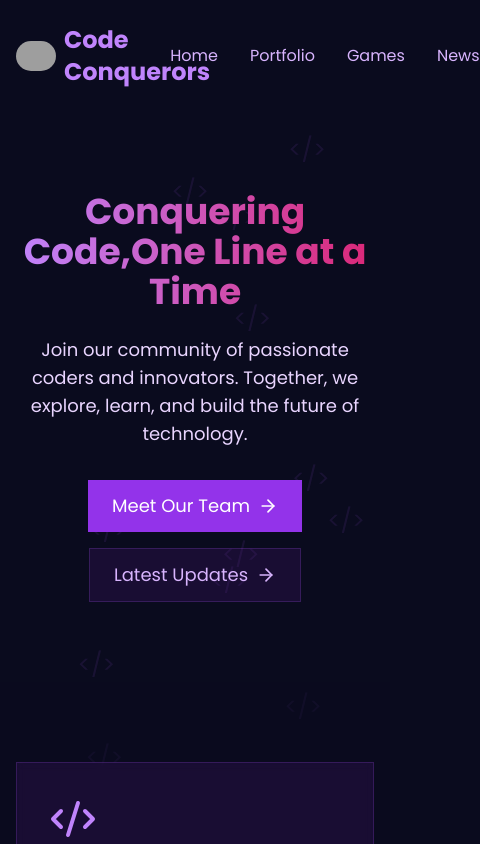
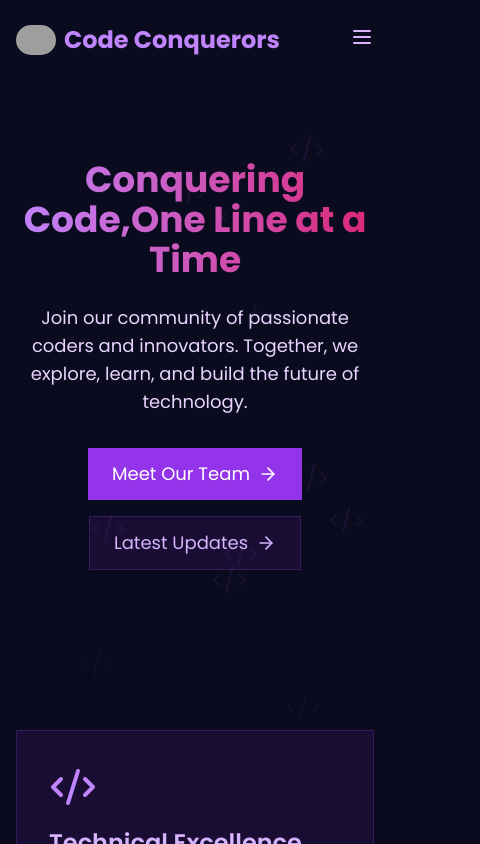
Before and after one commit to AyushPrakash414/Code-Conquerors, a Next.js app: page / in a window 390 px wide. Shown: the top 844 px of the page, 480 px wide, since content can reach past the window. Built offline with nearby package versions, Linux system fonts and the light colour scheme; grey boxes are pictures that could not be loaded.

Commit message:
Updated Header and layout structure

```diff
--- a/app/components/Header.tsx
+++ b/app/components/Header.tsx
@@ -1,9 +1,18 @@
-"use client";
+"use client"
+
+import { useState } from "react"
 import Link from "next/link"
 import { motion } from "framer-motion"
 import Image from "next/image"
+import { Menu, X } from "lucide-react"
 
 const Header = () => {
+  const [isMenuOpen, setIsMenuOpen] = useState(false)
+
+  const toggleMenu = () => {
+    setIsMenuOpen(!isMenuOpen)
+  }
+
   return (
     <header className="bg-transparent text-purple-300">
       <nav className="container mx-auto px-4 py-6 flex justify-between items-center">
@@ -24,28 +33,52 @@ const Header = () => {
             Code Conquerors
           </Link>
         </motion.div>
+
+        {/* Hamburger menu for mobile */}
+        <div className="lg:hidden">
+          <button onClick={toggleMenu} className="text-purple-300 hover:text-purple-200">
+            {isMenuOpen ? <X size={24} /> : <Menu size={24} />}
+          </button>
+        </div>
+
+        {/* Desktop menu */}
         <motion.div
-          className="flex items-center space-x-8"
+          className="hidden lg:flex items-center space-x-8"
           initial={{ opacity: 0, y: -20 }}
           animate={{ opacity: 1, y: 0 }}
           transition={{ duration: 0.5, delay: 0.2 }}
         >
-          <Link href="/" className="hover:text-purple-200 transition-colors">
-            Home
-          </Link>
-          <Link href="/portfolio" className="hover:text-purple-200 transition-colors">
-            Portfolio
-          </Link>
-           <Link href="/Games" className="hover:text-purple-200 transition-colors">
-            Games
-          </Link>
-          <Link href="/news" className="hover:text-purple-200 transition-colors">
-            News
-          </Link>
+          <NavLink href="/" label="Home" />
+          <NavLink href="/portfolio" label="Portfolio" />
+          <NavLink href="/Games" label="Games" />
+          <NavLink href="/news" label="News" />
         </motion.div>
       </nav>
+
+      {/* Mobile menu */}
+      {isMenuOpen && (
+        <motion.div
+          className="lg:hidden bg-[#0A0B1E] border-t border-purple-500/20"
+          initial={{ opacity: 0, y: -20 }}
+          animate={{ opacity: 1, y: 0 }}
+          transition={{ duration: 0.3 }}
+        >
+          <div className="container mx-auto px-4 py-4 flex flex-col space-y-4">
+            <NavLink href="/" label="Home" onClick={toggleMenu} />
+            <NavLink href="/portfolio" label="Portfolio" onClick={toggleMenu} />
+            <NavLink href="/Games" label="Games" onClick={toggleMenu} />
+            <NavLink href="/news" label="News" onClick={toggleMenu} />
+          </div>
+        </motion.div>
+      )}
     </header>
   )
 }
 
+const NavLink = ({ href, label, onClick }) => (
+  <Link href={href} className="hover:text-purple-200 transition-colors" onClick={onClick}>
+    {label}
+  </Link>
+)
+
 export default Header
--- a/app/layout.tsx
+++ b/app/layout.tsx
@@ -14,7 +14,6 @@ const poppins = Poppins({
 export const metadata = {
   title: "Code Conquerors",
   description: "Official website of the Code Conquerors college club",
-    generator: 'v0.dev'
 }
 
 export default function RootLayout({
@@ -33,7 +32,3 @@ export default function RootLayout({
     </html>
   )
 }
-
-
-
-import './globals.css'
```
